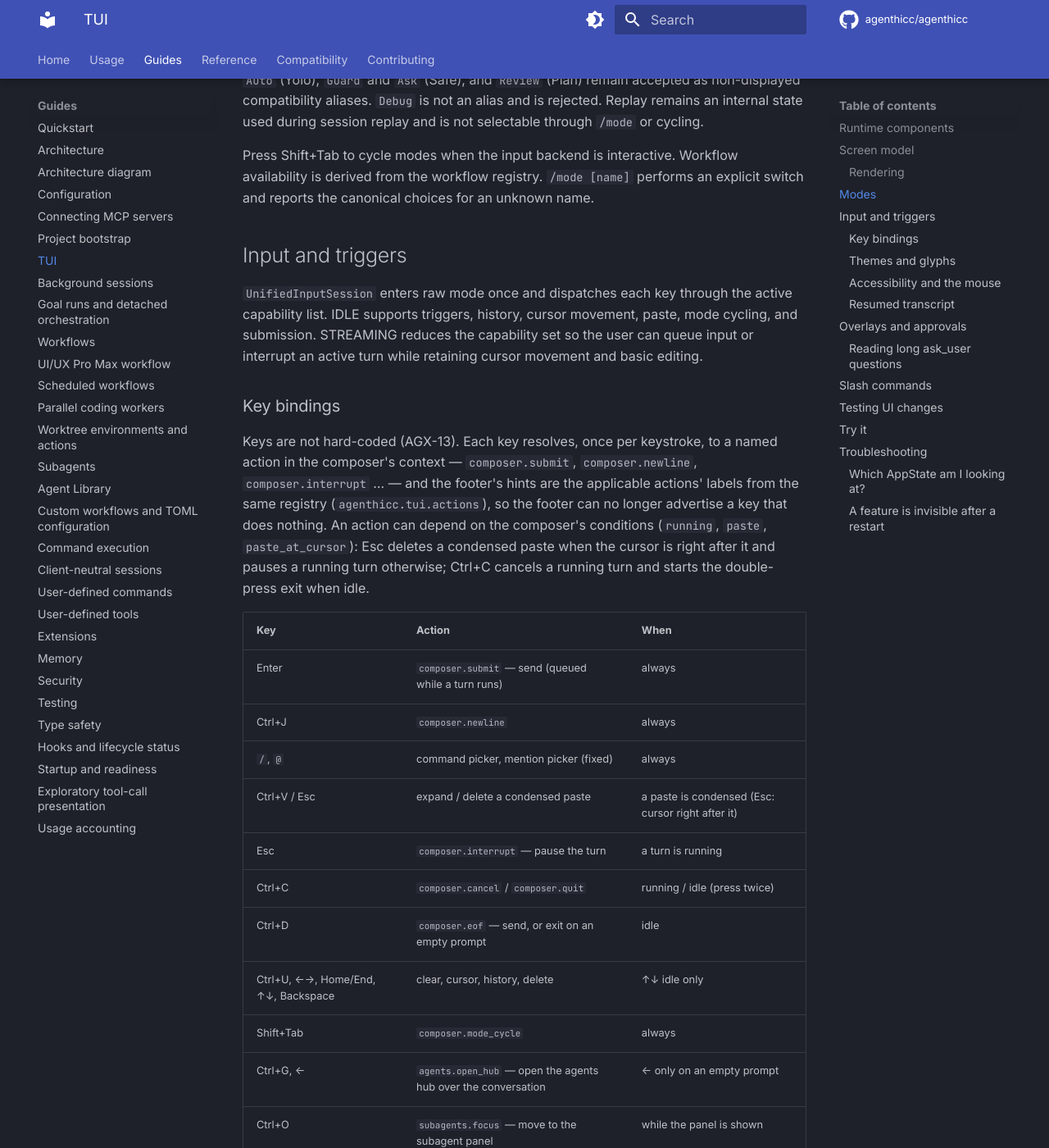
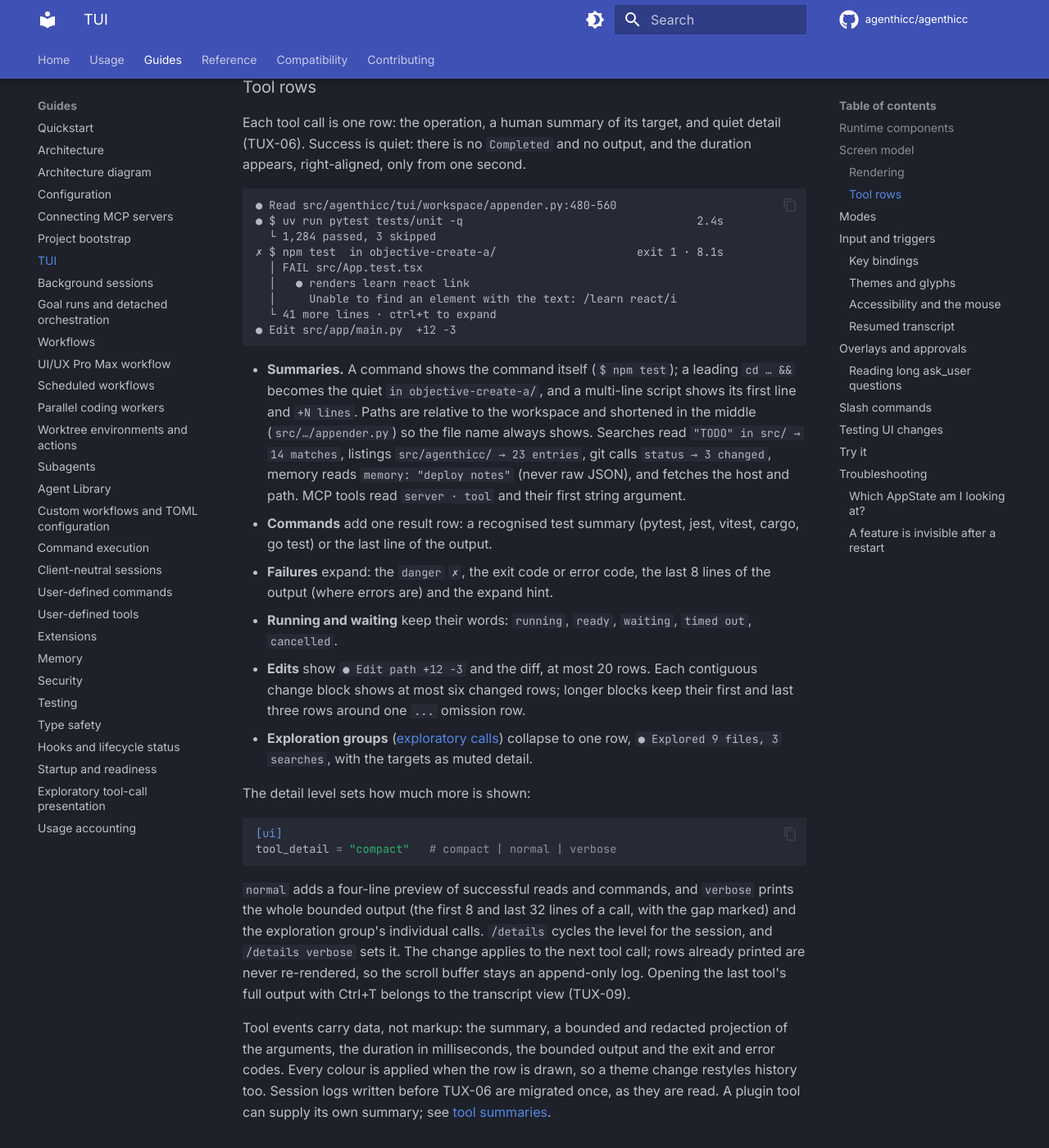
Before and after one commit to jymchng/agenthicc, an MkDocs documentation site: the page built from docs/guides/tui.md, in a window 1280 px wide and 1400 px high, scrolled down 3822 px. Shown: the whole window at 82% size. Built offline with MkDocs 1.6.1 and Material for MkDocs 9.7.7, drawn with Linux system fonts in a browser that asks for light colours; comment, search, counter and statistics services are not loaded; some of the changed text lies outside the part shown.

Commit message:
test(tui): cover tool summaries and move old tool-row tests to TUX-06
Adds test_tool_summary for the summarize registry and the bounded event
projection, shows the time zone in /status, checks replayed events keep
their stored timestamps, and updates the diff, exploration, recovery and
resume tests for one-row tool output and replay separators. Documents
tool rows, [ui] tool_detail, /details and plugin summaries.

Co-Authored-By: Claude Opus 5.5 <noreply@anthropic.com>

````diff
--- a/docs/guides/tui.md
+++ b/docs/guides/tui.md
@@ -8,15 +8,26 @@ The startup welcome panel keeps its `What's new` heading even when the remote
 changelog cannot be reached. In that case it displays `No list`; on success it
 renders the entries from `https://agenthicc.dev/changelog.json`.
 
-Completed LLM responses end with a blank line in the scroll buffer, keeping
-the response visually separated from the next tool, user message, or system
-event. The default assistant heading reads `Assistant Turn`; other agent labels
-remain intact. Turn headings include the local timezone abbreviation and numeric
-UTC offset and are followed by one blank row before the next block, except when
-`mention_chips` follows: resolved read rows stay directly beneath the heading,
-with one blank row after the mention group. The completed `⎋ Compacted` notice
-is indented beneath its related activity; the in-progress
-`⎋ Compacting` notice remains level 1.
+The scroll buffer reads as a conversation, not a log (TUX-06):
+
+- **Your message.** It is a `user_bg` band with the `accent` `❯` and a hanging
+  indent. A message longer than 12 lines shows its first four lines and
+  `[+N more lines]`; the event keeps the whole text.
+- **Mentions.** They show as chips directly under the message
+  (`@src/app.py  @docs/`). A mention that cannot be resolved (missing, outside
+  the workspace, too large) is a `warning` chip with its reason,
+  `! @docs/missing.md not found`. It is never a failed tool row, and the model
+  still receives the unresolved-mention note.
+- **Turn headers.** An assistant turn has no header while the agent is the
+  default and the model has not changed; its text simply follows your message.
+  A header such as `◆ reviewer · sonnet-4.6 · 14:02` marks a change of agent
+  or model, or a return after more than 30 minutes. Times are local `HH:MM`;
+  the time zone is shown only by `/status` and the transcript details.
+- **Rhythm.** One blank row comes before each new block. Consecutive tool rows
+  have none between them.
+
+The completed `⎋ Compacted` notice is indented beneath its related activity;
+the in-progress `⎋ Compacting` notice remains level 1.
 
 ## Runtime components
 
@@ -109,15 +120,11 @@ terminals that do not interpret Rich's erase controls from accumulating
 identical `✿ Idle` panels while preserving active animation and ordinary state
 redraws.
 
-Tool results use the same operation-style block: `● Read(...)`, `● Run(...)`,
-`● Search(...)`, and similar headers are followed by a status summary and a
-bounded numbered output preview. File edits use the richer `● Update(...)`
-block with its unified diff. Each contiguous change block shows at most six
-changed rows; longer blocks retain their first and last three rows and show a
-single `...` omission row so large edits do not flood the scroll buffer.
-When a tool group is collapsed, its `...and N more tool calls` line is flushed
-to the scroll buffer at the next conversation boundary and immediately when
-the agent is interrupted; it is never left only in the live status footer.
+Tool calls are one row each; see [Tool rows](#tool-rows). When a tool group
+is collapsed (more than `[tools] max_live_tool_calls` successful calls in a
+row), its `└ …and N more tool calls` row is flushed to the scroll buffer at the
+next conversation boundary and immediately when the agent is interrupted; it is
+never left only in the live status footer. A failed call always prints.
 Subagent pool headings, worker-completion rows, and pool summaries are level-1
 scrollback rows alongside tool headings; only the worker previews below a pool
 heading are indented as child rows. A pool that does not fully succeed is
@@ -129,6 +136,67 @@ the SDK exception representation into the transcript. The scroll buffer shows
 the retry number and delay, a short category such as `Request timed out` or
 `Provider temporarily unavailable`, and a bounded provider message when one is
 available. Full chained exception details remain at debug log level.
+
+### Tool rows
+
+Each tool call is one row: the operation, a human summary of its target, and
+quiet detail (TUX-06). Success is quiet: there is no `Completed` and no output,
+and the duration appears, right-aligned, only from one second.
+
+```text
+● Read src/agenthicc/tui/workspace/appender.py:480-560
+● $ uv run pytest tests/unit -q                                   2.4s
+  └ 1,284 passed, 3 skipped
+✗ $ npm test  in objective-create-a/                     exit 1 · 8.1s
+  │ FAIL src/App.test.tsx
+  │   ● renders learn react link
+  │     Unable to find an element with the text: /learn react/i
+  └ 41 more lines · ctrl+t to expand
+● Edit src/app/main.py  +12 −3
+```
+
+- **Summaries.** A command shows the command itself (`$ npm test`); a leading
+  `cd … &&` becomes the quiet `in objective-create-a/`, and a multi-line script
+  shows its first line and `+N lines`. Paths are relative to the workspace and
+  shortened in the middle (`src/…/appender.py`) so the file name always shows.
+  Searches read `"TODO" in src/ → 14 matches`, listings
+  `src/agenthicc/ → 23 entries`, git calls `status → 3 changed`, memory reads
+  `memory: "deploy notes"` (never raw JSON), and fetches the host and path.
+  MCP tools read `server · tool` and their first string argument.
+- **Commands** add one result row: a recognised test summary (pytest,
+  jest, vitest, cargo, go test) or the last line of the output.
+- **Failures** expand: the `danger` `✗`, the exit code or error code, the
+  last 8 lines of the output (where errors are) and the expand hint.
+- **Running and waiting** keep their words: `running`, `ready`, `waiting`,
+  `timed out`, `cancelled`.
+- **Edits** show `● Edit path  +12 −3` and the diff, at most 20 rows. Each
+  contiguous change block shows at most six changed rows; longer blocks keep
+  their first and last three rows around one `...` omission row.
+- **Exploration groups** ([exploratory calls](exploratory-tool-calls.md))
+  collapse to one row, `● Explored 9 files, 3 searches`, with the targets as
+  muted detail.
+
+The detail level sets how much more is shown:
+
+```toml
+[ui]
+tool_detail = "compact"   # compact | normal | verbose
+```
+
+`normal` adds a four-line preview of successful reads and commands, and
+`verbose` prints the whole bounded output (the first 8 and last 32 lines of a
+call, with the gap marked) and the exploration group's individual calls.
+`/details` cycles the level for the session, and `/details verbose` sets it.
+The change applies to the next tool call; rows already printed are never
+re-rendered, so the scroll buffer stays an append-only log. Opening the last
+tool's full output with Ctrl+T belongs to the transcript view (TUX-09).
+
+Tool events carry data, not markup: the summary, a bounded and redacted
+projection of the arguments, the duration in milliseconds, the bounded output
+and the exit and error codes. Every colour is applied when the row is drawn, so
+a theme change restyles history too. Session logs written before TUX-06 are
+migrated once, as they are read. A plugin tool can supply its own summary;
+see [tool summaries](plugins.md#transcript-summaries).
 
 ## Modes
 
@@ -370,7 +438,10 @@ the hard page limits still apply. See the
 hard maxima.
 
 The same renderers are used for old and live turns, tool completions, errors,
-and assistant responses. This is presentation-only replay: the events are not
+and assistant responses. Each event is drawn with its own stored time, never the
+time of the resume, and the history is framed by
+`── replayed from 2 Nov 05:04 · 827 events ──` and `── now ──`. `/replay
+SESSION_ID` shows another session the same way. This is presentation-only replay: the events are not
 appended to `ConversationStore` and therefore are not written to
 `conversation.jsonl` a second time. Accepted user messages for input-history
 navigation are projected from the same bounded page; the resumed input editor
````
Also changed, not shown: docs/guides/configuration.md (+5 -1 lines), docs/guides/exploratory-tool-calls.md (+14 -18 lines), docs/guides/plugins.md (+30 -0 lines), docs/reference/fact-base.md (+1 -1 lines), 11 other files.
